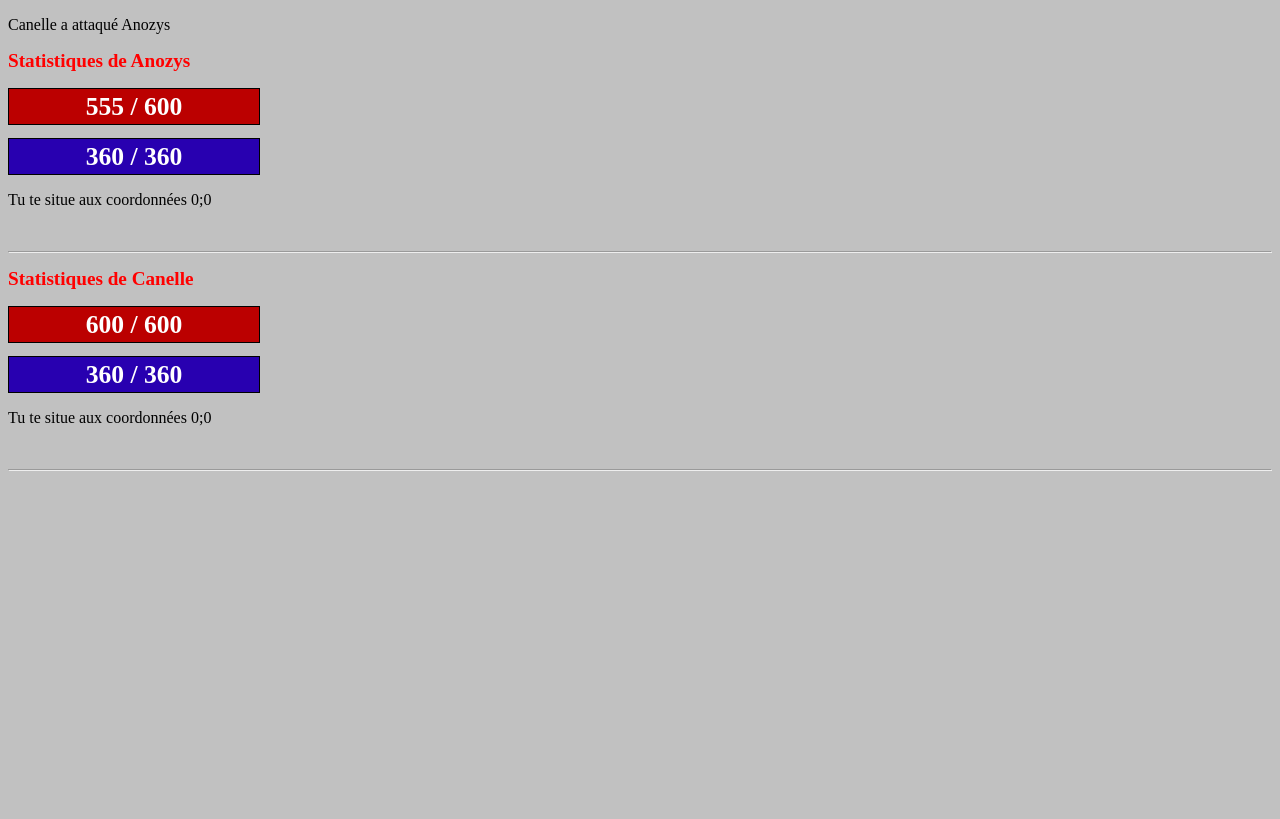
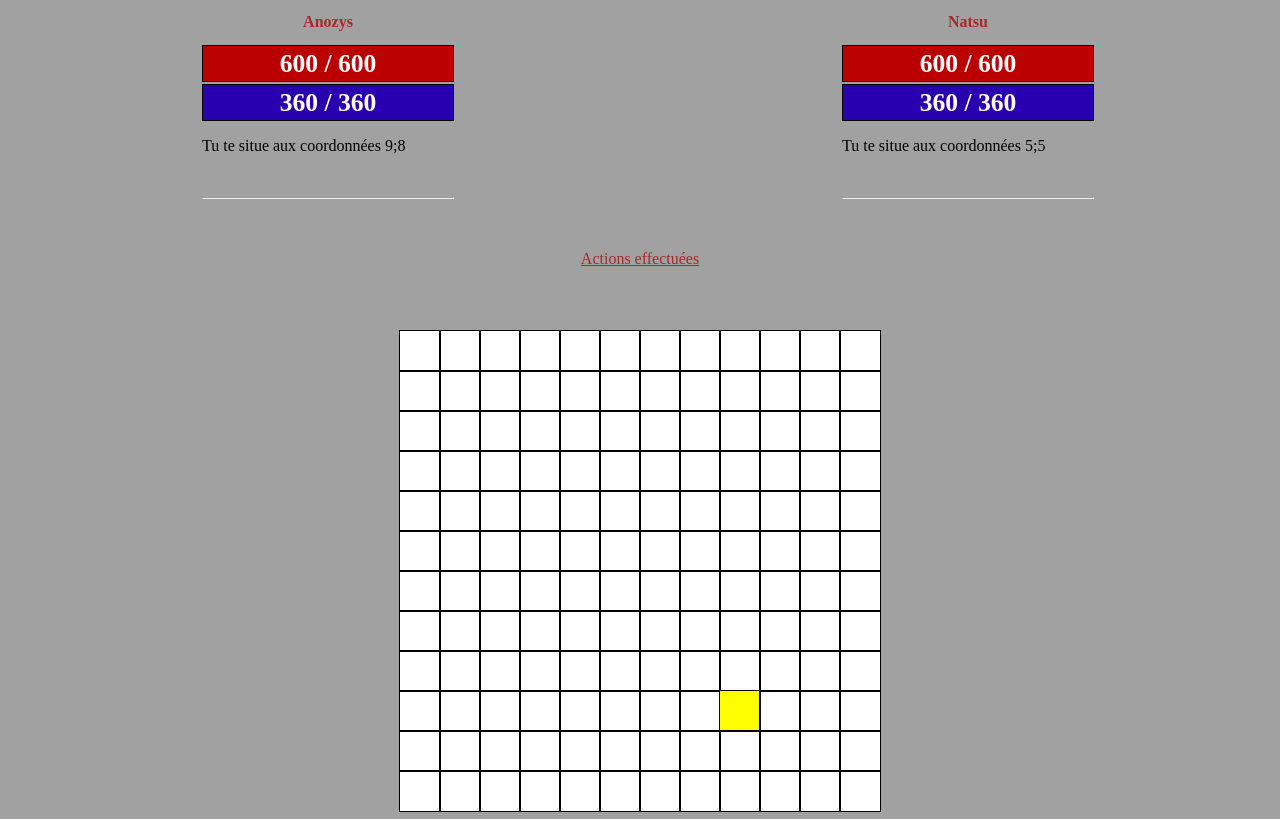
Before and after one commit to dcledainsv/projectMiniGameObjectPhp, a PHP site: page / in a window 1280 px wide. Before the commit the page ends 471 px from the top, so only its background shows below. Run offline with PHP 8.4, Linux system fonts and the light colour scheme.

Commit message:
08/02/2019 > 23:42 >> système de coordonnées

```diff
--- a/class/personnage.php
+++ b/class/personnage.php
@@ -3,31 +3,78 @@
 	class Personnage
 	{
 		private $_pseudo = "Unknow"; // Par défaut
-		private $_cooX = 0;
-		private $_cooY = 0;
 		private $_vieMax = 600;
 		private $_manaMax = 360;
+		private $_cooX = 5;
+		private $_cooY = 5;
 
 		// Les actions du joueur
 			// Mouvement
 				public function mouvementHaut()
 				{
-					$this->_cooY = $this->_cooY + 1;
+					$this->_cooX = $this->_cooX - 1;
 				}
 
 				public function mouvementBas()
 				{
-					$this->_cooY = $this->_cooY - 1;
+					$this->_cooX = $this->_cooX + 1;
 				}
 
 				public function mouvementGauche()
 				{
-					$this->_cooX = $this->_cooX - 1;
+					$this->_cooY = $this->_cooY - 1;
 				}
 
 				public function mouvementDroite()
 				{
-					$this->_cooX = $this->_cooX + 1;
+					$this->_cooY = $this->_cooY + 1;
+				}
+
+				public function grilleDeJeu($caseX, $caseY, $joueur)
+				{
+					$coordonnees = array("x" => $caseX,"y" => $caseY);
+
+					echo '<div class="plateau">';
+
+					// Création des coordonnées
+						for($i = 0; $i < $caseX; $i++)
+						{
+							for($j = 0; $j < $caseY; $j++)
+							{
+								$coordonnees[$i][$j] = '<div class="cases"></div>';
+							}
+						}
+
+					// Posirion actuelle du joueur
+
+						$x = $joueur->_cooX;
+						$y = $joueur->_cooY;
+						$coordonnees[$x][$y] = '<div class="casesPosition"></div>';
+
+						$eventX = 9;
+						$eventY = 8;
+						$coordonnees[$eventX][$eventY] = '<div class="casesEvent"></div>';
+
+						if($coordonnees[$x][$y] === $coordonnees[$eventX][$eventY])
+						{
+							$coordonnees[$x][$y] = '<div class="casesEventWin"></div>';
+						}
+						else
+						{
+
+						}
+
+
+					// Afficher les coordonnées
+						for($i = 0; $i < $caseX; $i++)
+						{
+							for($j = 0; $j < $caseY; $j++)
+							{
+								echo $coordonnees[$i][$j];
+							}
+						}
+
+					echo '</div>';
 				}
 
 			// Attaque simple
@@ -40,16 +87,64 @@
 			// Sorts du joueur
 				public function castBouleDeFeu($cibleAttack)
 				{
+					if ($this->_manaMax >= 46)
+					{
 						echo $this->_pseudo . " a lancé Boule de feu sur " . $cibleAttack->_pseudo . "<br />";
 						$this->_manaMax = $this->_manaMax - 46;
 						$cibleAttack->_vieMax = $cibleAttack->_vieMax - 102;
 					}
+					else
+					{
+						echo $this->_pseudo . " : vous n'avez pas assez de mana !" . "<br />";
+					}
+				}
 
 				public function castEclaireDeGivre($cibleAttack)
+				{
+					if ($this->_manaMax >= 37)
 					{
 						echo $this->_pseudo . " a lancé Eclaire de givre sur " . $cibleAttack->_pseudo . "<br />";
 						$this->_manaMax = $this->_manaMax - 37;
 						$cibleAttack->_vieMax = $cibleAttack->_vieMax - 66;
+					}
+					else
+					{
+						echo $this->_pseudo . " : vous n'avez pas assez de mana !" . "<br />";
+					}
+				}
+
+				public function castTraitChaos($cibleAttack)
+				{
+					if($this->_manaMax >= 72)
+					{
+						echo $this->_pseudo . " a lancé Traits de Chaos sur " . $cibleAttack->_pseudo . "<br />";
+						$this->_manaMax = $this->_manaMax - 72;
+						$cibleAttack->_vieMax = $cibleAttack->_vieMax - 92;
+					}
+					else
+					{
+						echo $this->_pseudo . " : vous n'avez pas assez de mana !" . "<br />";
+					}
+				}
+
+				public function castSmallHeal() // Soin inférieur
+				{
+
+					if ($this->_manaMax >= 81)
+					{
+						echo $this->_pseudo . " s'est régéneré en utilisant Soin inférieur" . "<br />";
+
+						$this->_vieMax = $this->_vieMax + 120;
+						if ($this->_vieMax >= 600)
+						{
+							$this->_vieMax = 600;
+						}
+						$this->_manaMax = $this->_manaMax - 81;
+					}
+					else
+					{
+						echo $this->_pseudo . " : vous n'avez pas assez de mana !" . "<br />";
+					}
 				}
 
 
@@ -62,7 +157,7 @@
 		// Affiche toute les information du personnage
 			public function afficheInfo()
 			{
-			echo "<h2>Statistiques de " . $this->_pseudo . "</h2>";
+				echo "<h2>" . $this->_pseudo . "</h2>";
 				// Barre de vie
 				echo '<div class="lifeBar">';
 				echo '	<div id="jaugeVie"></div>';
--- a/css/style.css
+++ b/css/style.css
@@ -1,15 +1,17 @@
 body
 {
-	background-color: #C1C1C1;
+	background-color: #A1A1A1;
 }
 
 h2
 {
-	color: red;
-	font-size: 1.2em;
+	color: brown;
+	font-size: 1em;
+	text-align: center;
 }
 
 /* ###################### */
+/* Barre de vie */
 .lifeBar, .manaBar
 {
 	width: 250px;
@@ -45,3 +47,64 @@ h2
 	width: 100%;
 	background-color: #2800B0;
 }
+
+.actions
+{
+	color: brown;
+	text-decoration: underline;
+}
+/* ###################### */
+/* Affichage des stats personnages */
+
+.statistiquesPerso
+{
+	position: absolute;
+	top: 0;
+	width: 100%;
+	height: auto;
+	display: flex;
+	justify-content: space-around;
+}
+
+.afficheAllActions
+{
+	margin-top: 250px;
+	width: 100%;
+	text-align: center;
+}
+
+/* ###################### */
+/* Plateau de jeu */
+.plateau
+{
+	width: 480px;
+	height: 480px;
+	margin: auto;
+	margin-top: 5%;
+	background-color: white;
+	outline: 1px solid black;
+	display: flex;
+	flex-wrap: wrap;
+}
+
+.cases, .casesPosition, .casesEvent, .casesEventWin
+{
+	width: 40px;
+	height: 40px;
+	outline: 0.2px solid black;
+}
+
+.casesPosition
+{
+	background-color: red;
+}
+
+.casesEvent
+{
+	background-color: green;
+}
+
+.casesEventWin
+{
+	background-color: yellow;
+}
--- a/index.php
+++ b/index.php
@@ -10,19 +10,54 @@
 		<?php include("class/personnage.php"); ?>
 
 		<?php
-			$player1 = new Personnage();
-			$player2 = new Personnage();
+			$joueur1 = new Personnage();
+			$joueur2 = new Personnage();
+
+			$grille = new Personnage(); // Ajout du plateau de jeu
 
 			// Attribuer un nom aux personnages
-			$player1->attribuerNom("Anozys");
-			$player2->attribuerNom("Canelle");
+			$joueur1->attribuerNom("Anozys");
+			$joueur2->attribuerNom("Natsu");
 
-			$player2->attack($player1);
+			?>
+
+			<div class="afficheAllActions">
+
+				<p class="actions">Actions effectuées</p>
+
+				<?php
+				// actions joueur
+
+					$joueur1->mouvementDroite();
+					$joueur1->mouvementDroite();
+					$joueur1->mouvementDroite();
+
+					$joueur1->mouvementBas();
+					$joueur1->mouvementBas();
+					$joueur1->mouvementBas();
+					$joueur1->mouvementBas();
+				?>
+
+			</div>
 
 
-			$player1->afficheInfo();
-			$player2->afficheInfo();
 
+
+
+
+
+
+
+
+		<!-- Affiche les stats -->
+		<div class="statistiquesPerso">
+			<div><?php $joueur1->afficheInfo(); ?></div>
+			<div><?php $joueur2->afficheInfo(); ?></div>
+		</div>
+
+		<?php
+
+			$grille->grilleDeJeu(12,12, $joueur1);
 		?>
 
 
--- a/js/script.js
+++ b/js/script.js
@@ -4,5 +4,5 @@ var barMana = document.getElementById("jaugeMana");
 // var vieActuelle = document.getElementById("vieActuelle");
 // var manaActuelle = document.getElementById("manaActuelle");
 
-vieActuelle =
-barVie.style.width = ;
+// vieActuelle =
+// barVie.style.width = ;
```
Lines whose indentation alone changed are shown as unchanged.
